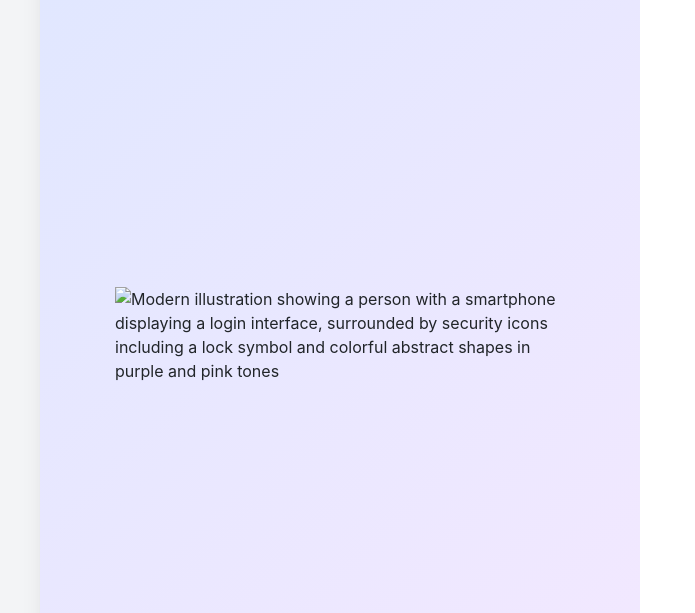
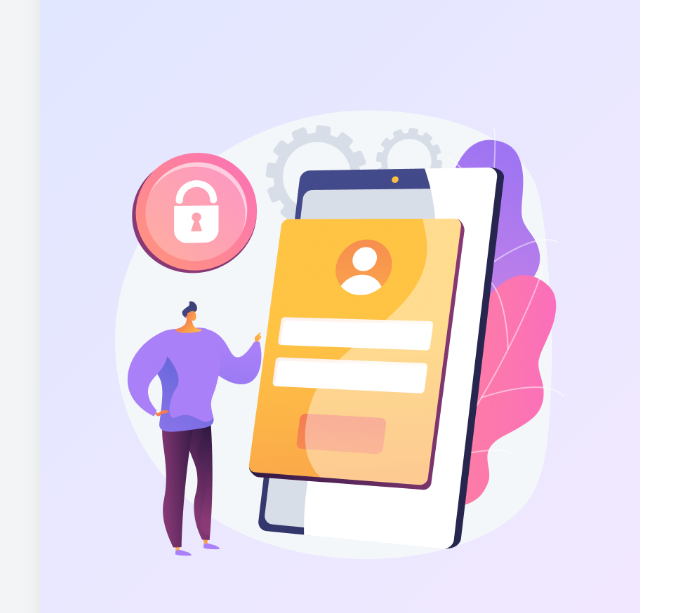
Before and after one commit to yogesh0034/Login-page, a plain HTML site: page index.html in a window 1280 px wide. Shown: the part 93-706 px from the top of the page, 0-695 px from the left. Drawn offline with nearby package versions, Linux system fonts and the light colour scheme.

Commit message:
first commit

```diff
--- a/index.html
+++ b/index.html
@@ -11,7 +11,7 @@
 <body>
     <div class="login-container">
         <div class="illustration-section">
-            <img src="/Login-pag/image/Illustration.png"
+            <img src="/Login-page/image/Illustration.png"
                  alt="Modern illustration showing a person with a smartphone displaying a login interface, surrounded by security icons including a lock symbol and colorful abstract shapes in purple and pink tones"
                  class="illustration">
         </div>
```
